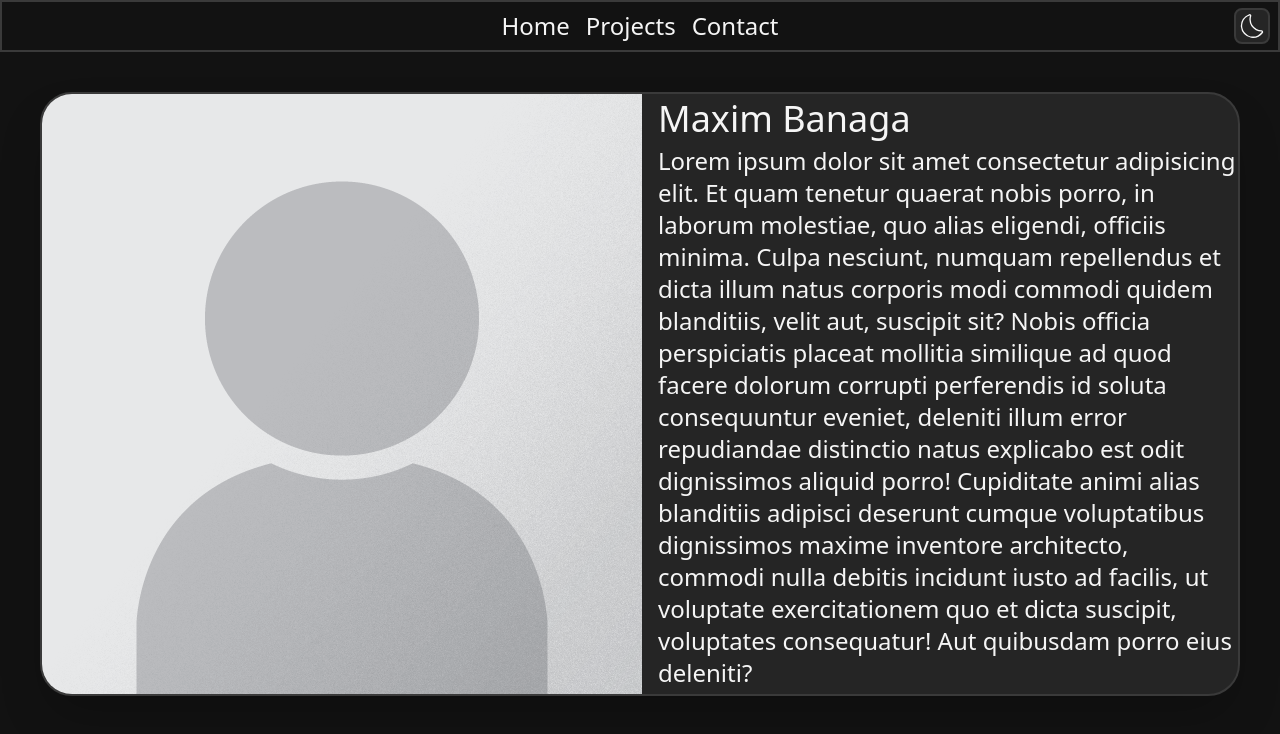
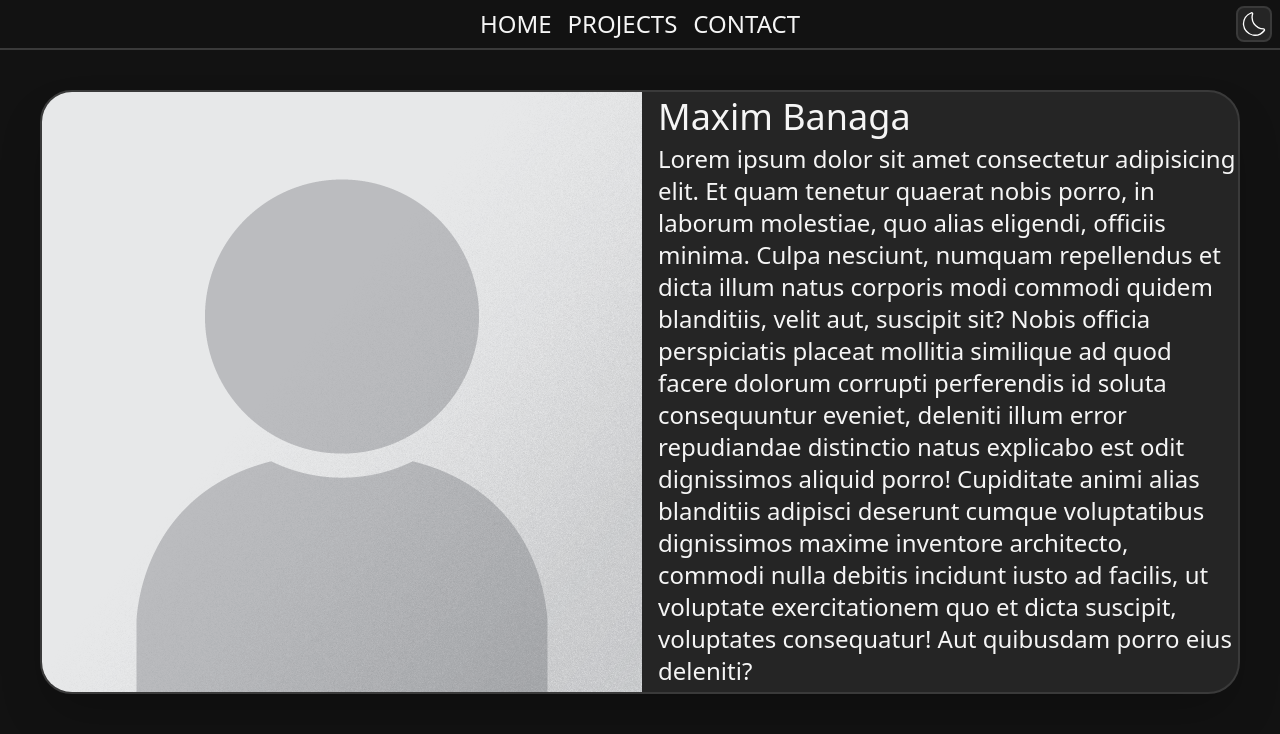
Before and after one commit to Xenmia/portfolio, a Next.js app: page / in a window 1280 px wide. Both pictures are taken after a click on the button 1252 px from the left and 26 px from the top of the page. Shown: the top 734 px of the page. Built offline with nearby package versions, Linux system fonts and the light colour scheme.

Commit message:
Implemented next-themes

```diff
--- a/app/components/ButtonToggleTheme.tsx
+++ b/app/components/ButtonToggleTheme.tsx
@@ -1,67 +1,29 @@
 "use client";
 import { useState, useEffect } from "react";
 import { CiLight, CiDark } from "react-icons/ci";
+import { useTheme } from "next-themes";
 
 const ThemeToggle = () => {
-  const [isDark, setIsDark] = useState<boolean>(false);
+  const [mounted, setMounted] = useState<boolean>(false);
+  const { setTheme, resolvedTheme } = useTheme();
 
-  useEffect(() => {
-    const html = document.documentElement;
-
-    if (isDark) {
-      html.classList.add("dark");
-    } else {
-      html.classList.remove("dark");
-    }
-  }, [isDark]);
-
-  const handleThemeToggle = () => {
-    setIsDark((previous) => !previous);
-  };
-
+  useEffect(() => setMounted(true), []);
+  console.log("Meow");
+  if (!mounted) return <></>;
   return (
     <button
+      onClick={() => setTheme(resolvedTheme === "dark" ? "light" : "dark")}
       className="absolute right-2 flex flex-row cursor-pointer transition-all duration-150 ease-in-out
        bg-elements-light dark:bg-elements-dark rounded-lg border-2 border-border-light dark:border-border-dark
        hover:bg-interactive-light dark:hover:bg-interactive-dark hover:scale-110 active:scale-90"
-      onClick={handleThemeToggle}
     >
-      {!isDark ? (
+      {resolvedTheme === "light" ? (
         <CiLight size="2em" className="dark:[visibility:hidden]" />
       ) : (
-        <CiDark
-          size="2em"
-          className="[visibility:hidden] dark:visible"
-          color="#F9F9F9"
-        />
+        <CiDark size="2em" className="visible " />
       )}
     </button>
   );
 };
 
 export default ThemeToggle;
-
-{
-  /* */
-}
-
-{
-  /* <button
-      className="absolute right-2 flex flex-row cursor-pointer transition-all duration-150 ease-in-out
-       bg-elements-light dark:bg-elements-dark rounded-lg border-2 border-border-light dark:border-border-dark
-       hover:bg-interactive/50 hover:scale-110 active:scale-90"
-      onClick={handleThemeToggle}
-    >
-      {isDark ? (
-        <span className="flex flex-row">
-          <CiLight size="1.5em" className="" />
-          <CiDark size="1.5em" color="#F9F9F9" />
-        </span>
-      ) : (
-        <span className="flex flex-row">
-          <CiLight size="1.5em" />
-          <CiDark size="1.5em" color="#F9F9F9" />
-        </span>
-      )}
-    </button> */
-}
--- a/app/components/NavBar.tsx
+++ b/app/components/NavBar.tsx
@@ -4,14 +4,11 @@ import ThemeToggle from "./ButtonToggleTheme";
 
 const NavBar = () => {
   return (
-    <div className="flex flex-row sticky justify-center items-center w-full h-fit p-2 top-0 bg-primary-light dark:bg-primary-dark border-2 border-border-light dark:border-border-dark">
-      <ul
-        className="flex gap-4 text-t-light dark:text-t-dark justify-center text-2xl w-fit *:hover:text-interactive-light *:dark:hover:text-interactive-light
-      *:transition-all *:duration-250 *:ease-in-out"
-      >
-        <Link href="/">Home</Link>
-        <Link href="/projects">Projects</Link>
-        <Link href="/contact">Contact</Link>
+    <div className="flex flex-row sticky justify-center items-center w-full h-fit p-2 top-0 bg-primary-light dark:bg-primary-dark border-b-2 border-border-light dark:border-border-dark">
+      <ul className="flex gap-4 text-t-light dark:text-t-dark justify-center text-2xl w-fit *:hover:text-interactive-light *:dark:hover:text-interactive-light">
+        <Link href="/">HOME</Link>
+        <Link href="/projects">PROJECTS</Link>
+        <Link href="/contact">CONTACT</Link>
       </ul>
       <ThemeToggle />
     </div>
```
